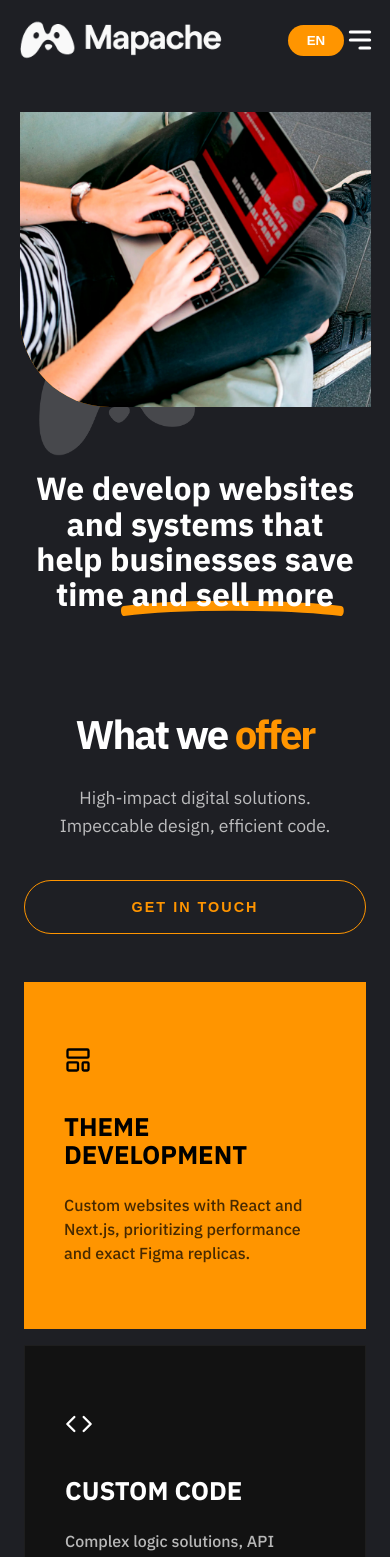
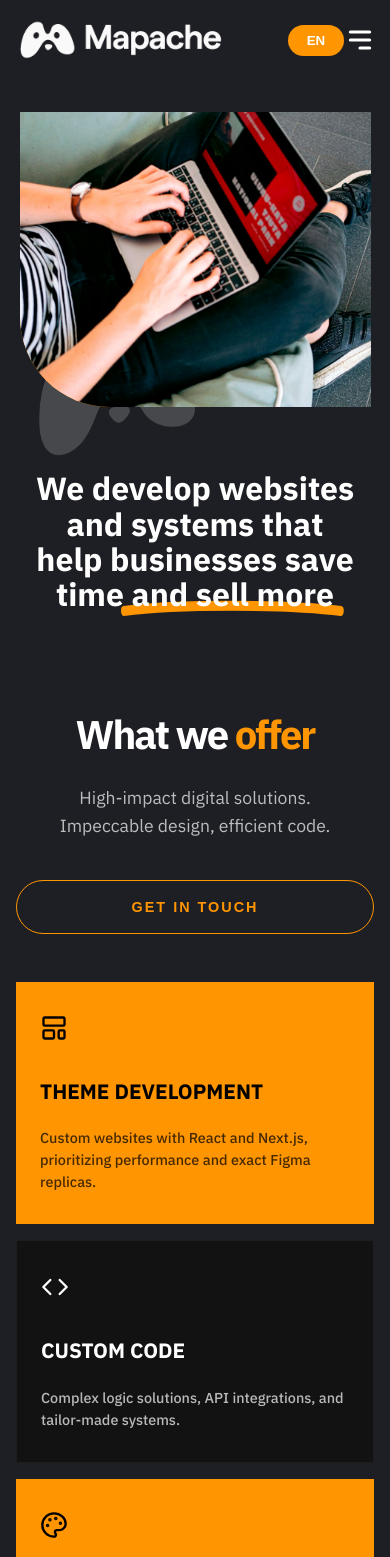
Before and after one commit to Kimiolivero666/mapache, a Next.js app: page /en in a window 390 px wide. Shown: the top 1557 px of the page. Built offline with nearby package versions, Linux system fonts and the light colour scheme.

Commit message:
fix: hero text overflow for german

```diff
--- a/src/components/Hero/Hero.module.css
+++ b/src/components/Hero/Hero.module.css
@@ -56,13 +56,19 @@
   color: white;
   line-height: 1.1;
   margin-left: 3rem;
+  word-wrap: break-word;
+  overflow-wrap: break-word;
+  hyphens: auto;
 }
 
 .highlightWrapper {
   position: relative;
   display: inline-block;
-  white-space: nowrap;
+  white-space: normal;
   color: white;
+  word-wrap: break-word;
+  overflow-wrap: break-word;
+  hyphens: auto;
 }
 
 .imageWrapper {
@@ -107,6 +113,17 @@
   .title {
     margin-left: 0;
     font-size: 3rem;
+    max-width: 100%;
+    word-wrap: break-word;
+    overflow-wrap: break-word;
+    hyphens: auto;
+  }
+
+  .highlightWrapper {
+    white-space: normal;
+    word-wrap: break-word;
+    overflow-wrap: break-word;
+    hyphens: auto;
   }
   .imageWrapper {
      order: 2; /* Texto abajo */
@@ -136,15 +153,26 @@
 }
   .content {
   order: 2; /* Texto abajo */
-  padding: 3rem 2rem;
+  padding: 3rem 1rem;
   text-align: center;
   align-items: center;
+  max-width: 100%;
 }
   .imageWrapper {
     height: 40vh;
   }
   .title {
     font-size: 2rem;
+    max-width: 100%;
+    word-wrap: break-word;
+    overflow-wrap: break-word;
+    hyphens: auto;
+  }
+  .highlightWrapper {
+    white-space: normal;
+    word-wrap: break-word;
+    overflow-wrap: break-word;
+    hyphens: auto;
   }
   .logoBg {
 width: 30%;
--- a/src/components/Services/Services.module.css
+++ b/src/components/Services/Services.module.css
@@ -23,6 +23,9 @@
   font-weight: 800;
   letter-spacing: -2px;
   margin-bottom: 1.5rem;
+  word-wrap: break-word;
+  overflow-wrap: break-word;
+  hyphens: auto;
 }
 
 .mainTitle span {
@@ -110,6 +113,9 @@
   margin-bottom: 1.5rem;
   line-height: 1.1;
   text-transform: uppercase;
+  word-wrap: break-word;
+  overflow-wrap: break-word;
+  hyphens: auto;
 }
 
 .cardDescription {
@@ -117,6 +123,9 @@
   line-height: 1.5;
   opacity: 0.7;
   font-weight: 500;
+  word-wrap: break-word;
+  overflow-wrap: break-word;
+  hyphens: auto;
 }
 
 .highlighted .cardDescription {
@@ -133,7 +142,7 @@
 
 @media (max-width: 768px) {
   .servicesSection {
-    padding: 80px 1.5rem;
+    padding: 80px 1rem;
   }
   .grid {
     grid-template-columns: 1fr;
@@ -147,4 +156,13 @@
   .contactBtn {
     width: 100%;
   }
+  .card {
+    padding: 2rem 1.5rem;
+  }
+  .cardTitle {
+    font-size: 1.3rem;
+  }
+  .cardDescription {
+    font-size: 0.9rem;
+  }
 }
```
